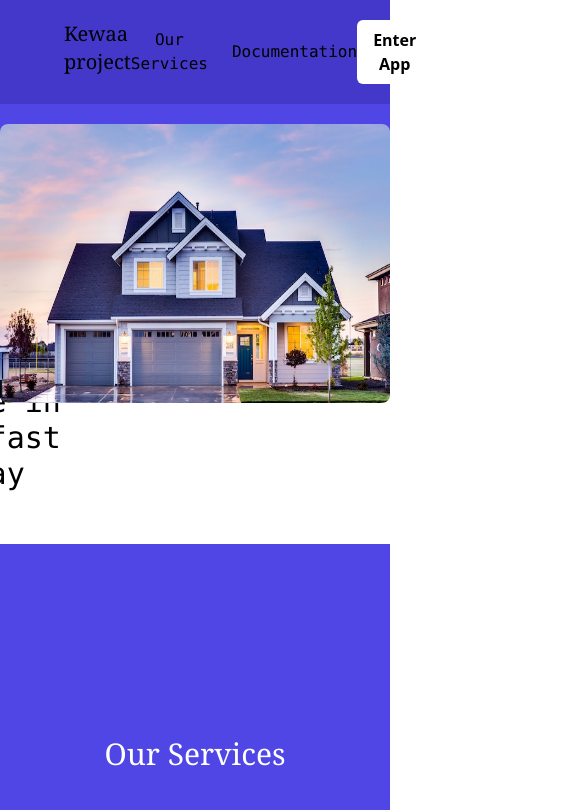
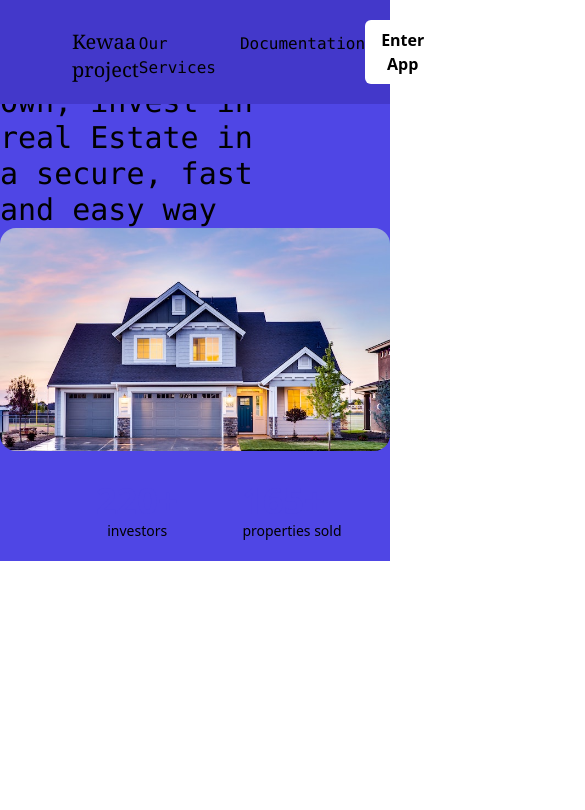
Before and after one commit to zialink/Project-Kewaa, a Next.js app: page / in a window 390 px wide. Shown: the top 810 px of the page, 585 px wide, since content can reach past the window. Built offline with nearby package versions, Linux system fonts and the light colour scheme; no server answers.

Commit message:
landing page updated

```diff
--- a/components/ui/common/landingNavbar/index.js
+++ b/components/ui/common/landingNavbar/index.js
@@ -1,22 +1,33 @@
 import React from "react";
 import Image from "next/image";
-//import logo from "@images/logo.jpeg";
+import { useRouter } from "next/router";
 
 export const LandingNav = () => {
+  const router = useRouter();
   return (
     <>
-      <div className="w-full flex justify-between pt-5 pb-5 px-16 bg-indigo-700 bg-fixed">
+      <div className="w-full flex justify-between pt-5 pb-5 px-16 fixed z-10 bg-indigo-700">
         <div>
-          <h2 className="font-serif text-xl ">Kewaa project</h2>
+          <div className="flex gap-2">
+            <Image
+              src="/images/logo.jpeg"
+              alt="logo_picture"
+              height="50"
+              width="50"
+              className="rounded-full"
+            />
+            <h2 className="font-serif text-xl mt-2">Kewaa project</h2>
+          </div>
         </div>
-        <div className="flex gap-6 text-md font-mono">
-          <button className="hover:underline">
-            Our Services
-          </button>
-          <button className=" hover:underline"> Documentation </button>
+        <div className="flex gap-6 text-md font-mono mt-3">
+          <a href="#services" className="hover:underline">Our Services</a>
+          <a href="#github" className=" hover:underline "> Documentation </a>
         </div>
         <div>
-          <button className="bg-white px-4 py-2 transition ease-in-out duration-300 rounded-md font-semibold hover:bg-black hover:text-white">
+          <button
+            className="bg-white px-4 py-2 transition-all ease-in-out rounded-md font-semibold hover:bg-black hover:text-white"
+            onClick={() => router.push("/app")}
+          >
             Enter App
           </button>
         </div>
--- a/components/ui/common/service-card/index.js
+++ b/components/ui/common/service-card/index.js
@@ -5,13 +5,13 @@ export const ServiceCard = () => {
   return (
     <div className="flex justify-center mt-10 gap-24">
       <div className="border-4 bg-gray-800 rounded-lg border-gray-800 shadow-lg ">
-        <div>
+        <div className="hover:scale-50 transition-all">
           <Image
             src="/images/pay-house.jpg"
             alt="service-card"
             height="200px"
             width="400px"
-            className="rounded-lg hover:scale-50"
+            className="rounded-lg animate-pulse hover:scale-5"
           />
         </div>
         <div className="pl-2">
@@ -28,13 +28,13 @@ export const ServiceCard = () => {
         </div>
       </div>
       <div  className="border-4 bg-gray-800 rounded-lg border-gray-800 shadow-lg">
-        <div>
+        <div className="hover:scale-50 transition-all">
           <Image
             src="/images/house_puzzle2.jpeg"
             alt="service-card"
             height="200px"
             width="400px"
-            className="rounded-lg hover:scale-50"
+            className="rounded-lg animate-pulse"
           />
         </div>
         <div className="pl-2">
--- /dev/null
+++ b/components/ui/common/team_profile/index.js
@@ -0,0 +1,18 @@
+import Image from "next/image";
+import React from "react";
+
+export const TeamProfile = ({ image, name, skill }) => {
+  return (
+    <div>
+      <Image
+        src={image}
+        alt="team_profile"
+        height="150px"
+        width="200px"
+        className="rounded-full border-2 hover:blur-none blur-sm hover:cursor-pointer border-black"
+      />
+      <p className="text-center font-semibold">{name}</p>
+      <p className="text-center font-semibold"> {skill}</p>
+    </div>
+  );
+};
--- a/pages/index.js
+++ b/pages/index.js
@@ -5,27 +5,46 @@ import { LandingNav } from "@components/ui/common/landingNavbar";
 import Image from "next/image";
 import { ServiceCard } from "@components/ui/common/service-card";
 import { Footer } from "@components/ui/common";
+import { TeamProfile } from "@components/ui/common/team_profile";
 
 export default function Home({ properties }) {
   return (
     <>
       <div className="bg-indigo-600 h-full w-screen">
         <LandingNav />
-        <div className="h-fit py-5 justify-evenly flex">
+        <div className="w-full h-16 bg-indigo-700 flex">
+        <div className="pt-36 translate-y-[500px] translate-x-36 animate-spin">
+        <Image
+        src="/images/pexels-pixabay-269077.jpg"
+        height="100"
+        width="100"
+        className=""
+        />
+      </div>
+      <div className=" translate-y-[650px] ml-[1300px] -translate-x-36 animate-spin">
+        <Image
+        src="/images/pexels-expect-best-323776.jpg"
+        height="100"
+        width="100"
+        className=""
+        />
+      </div>
+        </div>
+        <div className="h-fit py-5 justify-evenly lg:flex">
           <div>
-            <h1 className="translate-y-56 -translate-x-48 w-64 text-3xl font-mono">
+            <h1 className="lg:translate-y-56 lg:-translate-x-48 md:translate-y-[600px] md:translate-x-24 w-64 text-3xl font-mono">
               Own, invest in real Estate in a secure, fast and easy way{" "}
             </h1>
           </div>
-          <div className="absolute rounded-md h-fit w-fit">
+          <div className="lg:absolute md:relative rounded-lg h-fit lg:w-fit md:w-5/6 lg:ml-0 md:ml-36 lg:mt-16 md:-mt-24  ">
             <Image
               src="/images/pexels-binyamin-mellish-106399.jpg"
-              height="500px"
+              height="400px"
               width="700px"
-              className="rounded-lg"
+              className="rounded-2xl justify-center "
             />
           </div>
-          <div className="ml-24 -mt-24  text-xl translate-x-64 translate-y-80">
+          <div className="ml-24 -mt-24 text-xl lg:translate-x-64 md:translate-x-1/2 lg:translate-y-80 md:translate-y-64">
             <div className=" flex mb-10">
               <p className="flex mr-10 flex-col">
                 <span className="text-4xl font-bold hover:underline text-indigo-600">
@@ -62,9 +81,11 @@ export default function Home({ properties }) {
           </div>
         </div>
       </div>
+
+
       <div className="mt-64 bg-indigo-600 min-h-screen w-screen">
         <div>
-          <p className="pt-48 text-center text-3xl font-serif text-white">
+          <p id="services" className="pt-48 text-center text-3xl font-serif text-white">
             Our Services
           </p>
           <div>
@@ -106,18 +127,27 @@ export default function Home({ properties }) {
           <p className="pt-24 text-center text-3xl font-serif text-white">
             Meet the Team
           </p>
-          <div>
-            <div>
-              <Image
-                src="/images/crytopunk.png"
-                alt="person"
-                height="200px"
-                width="200px"
-              />
-            </div>
-            <div></div>
-            <div></div>
-            <div></div>
+          <div className="flex justify-center gap-10 pt-5 pb-24">
+            <TeamProfile
+              image={`/images/crytopunk.png`}
+              name="John Doe"
+              skill="Frontend dev."
+            />
+            <TeamProfile
+              image={`/images/crytopunk.png`}
+              name="John Doe"
+              skill="Frontend dev."
+            />
+            <TeamProfile
+              image={`/images/crytopunk.png`}
+              name="John Doe"
+              skill="Frontend dev."
+            />
+            <TeamProfile
+              image={`/images/crytopunk.png`}
+              name="John Doe"
+              skill="Frontend dev."
+            />
           </div>
         </div>
       </div>
--- a/tailwind.config.js
+++ b/tailwind.config.js
@@ -11,6 +11,10 @@ module.exports = {
       maxWidth: {
         "8xl": "1920px",
       },
+      animation: {
+       spin: "spin 5s linear infinite",
+
+      },
       opacity: ["disabled"],
       cursor: ["disabled"],
     },
```
Also changed, not shown: public/images/logo.jpeg (renamed from public/logo.jpeg).
